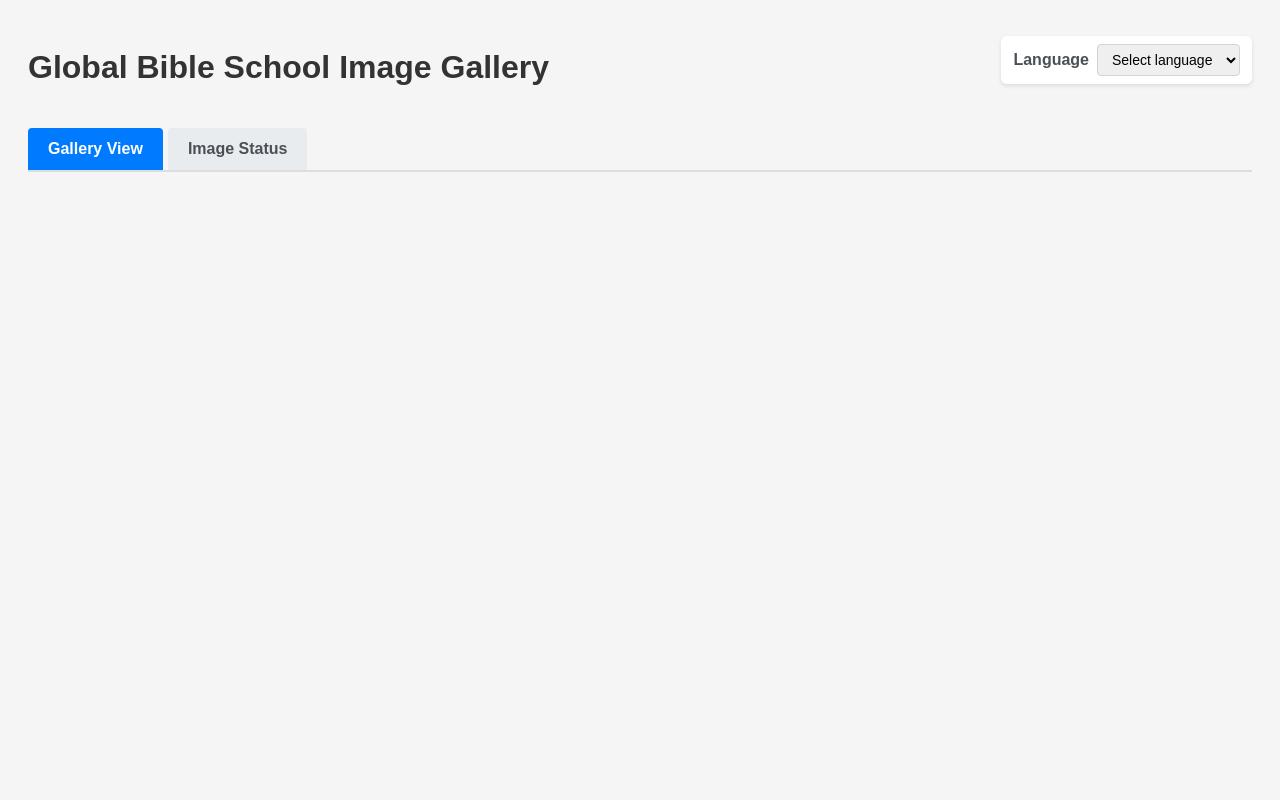
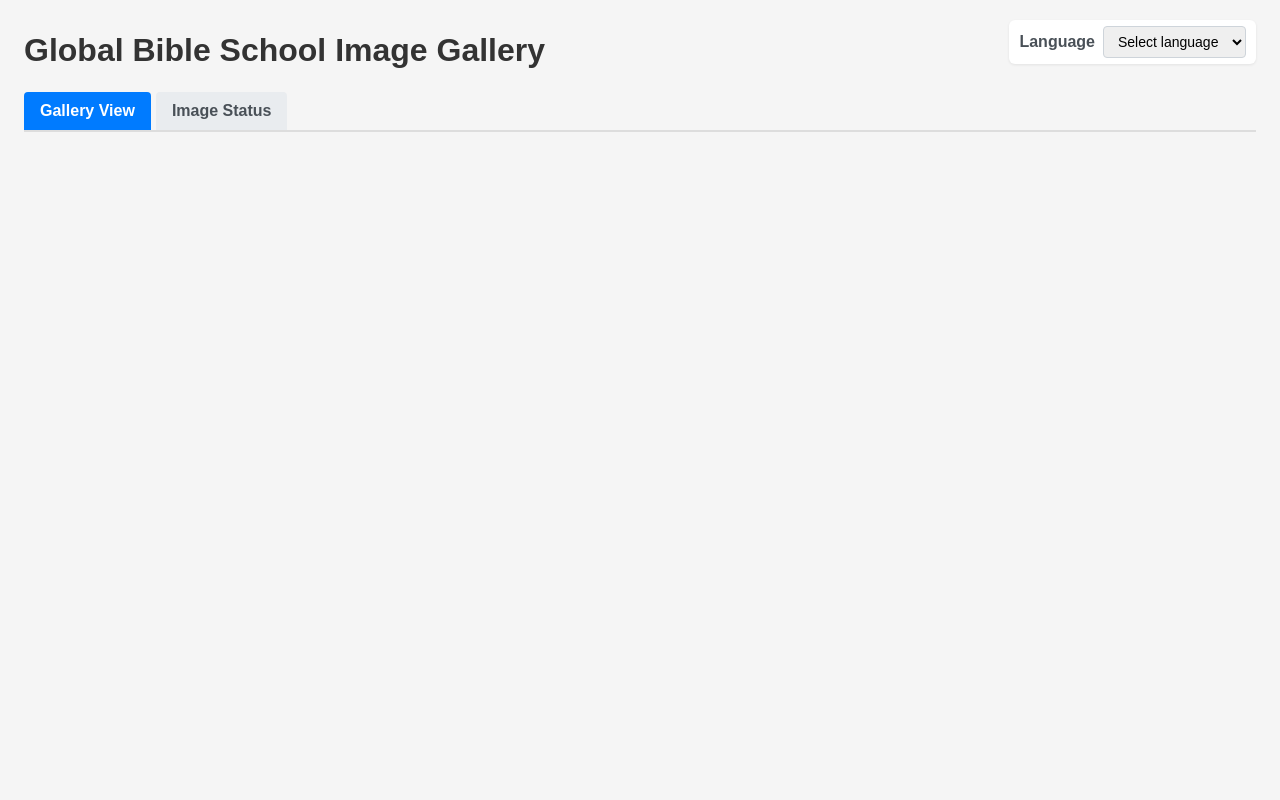
Before and after one commit to awr360/gbs-imagescript, a PHP site: page /index.php in a window 1280 px wide. Run offline with PHP 8.4, Linux system fonts and the light colour scheme.

Commit message:
Refactor CSS styles for improved layout and spacing in index.php

```diff
--- a/index.php
+++ b/index.php
@@ -232,19 +232,20 @@ if (in_array($requestedLanguage, $availableLanguages, true)) {
         body {
             font-family: Arial, sans-serif;
             background-color: #f5f5f5;
-            padding: 20px;
+            padding: 12px 16px;
         }
         h1 {
             color: #333;
+            margin: 0;
         }
         .tabs {
             display: flex;
             gap: 5px;
-            margin-bottom: 20px;
+            margin-bottom: 12px;
             border-bottom: 2px solid #ddd;
         }
         .tab-button {
-            padding: 12px 20px;
+            padding: 10px 16px;
             background-color: #e9ecef;
             border: none;
             cursor: pointer;
@@ -437,18 +438,18 @@ if (in_array($requestedLanguage, $availableLanguages, true)) {
             display: flex;
             justify-content: space-between;
             align-items: center;
-            gap: 20px;
+            gap: 16px;
             flex-wrap: wrap;
-            margin-bottom: 20px;
+            margin-bottom: 12px;
         }
         .language-selector-form {
             display: flex;
             align-items: center;
             gap: 8px;
             background-color: white;
-            padding: 8px 12px;
+            padding: 6px 10px;
             border-radius: 6px;
-            box-shadow: 0 2px 4px rgba(0,0,0,0.1);
+            box-shadow: 0 1px 3px rgba(0,0,0,0.08);
         }
         .language-selector-form label {
             font-weight: bold;
```
